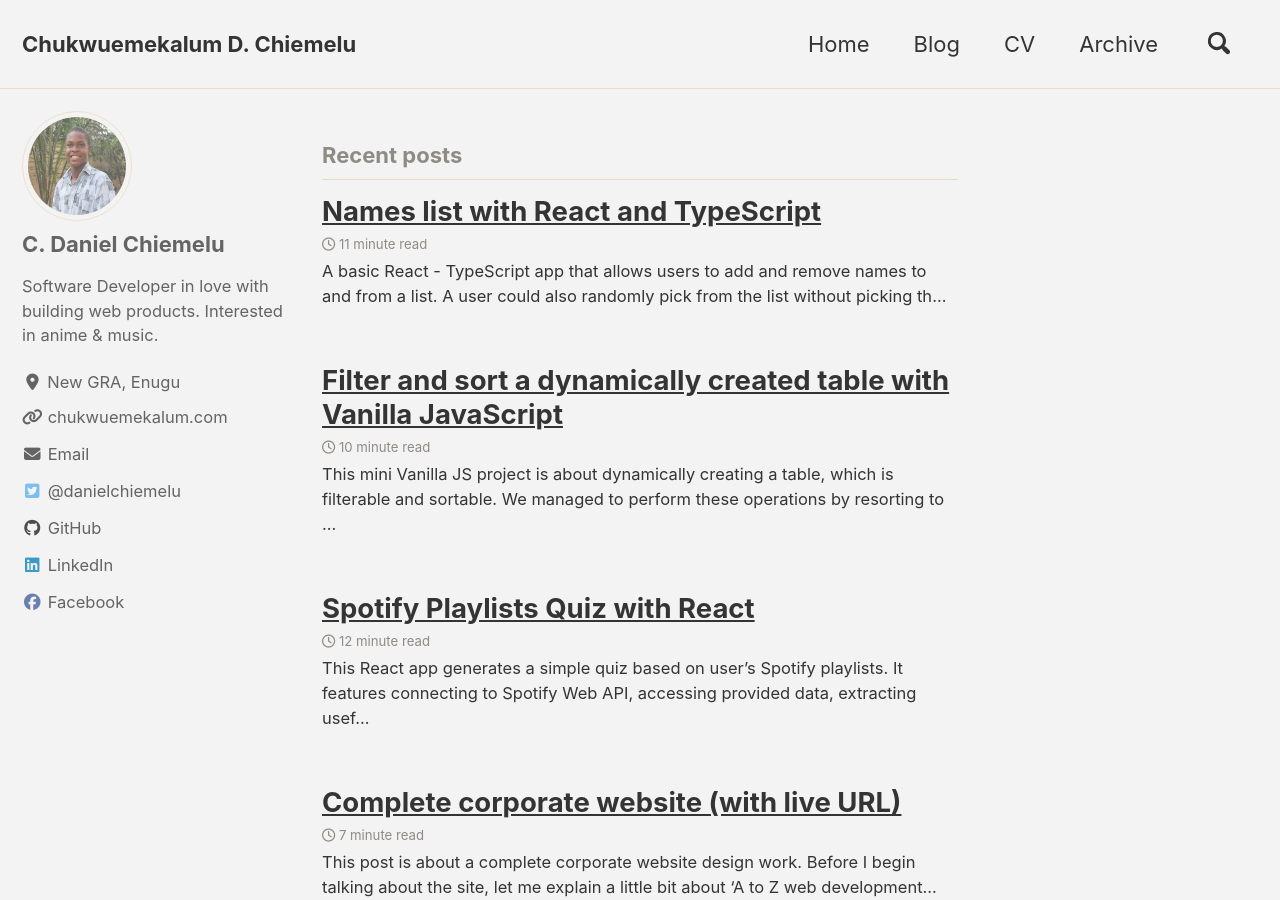
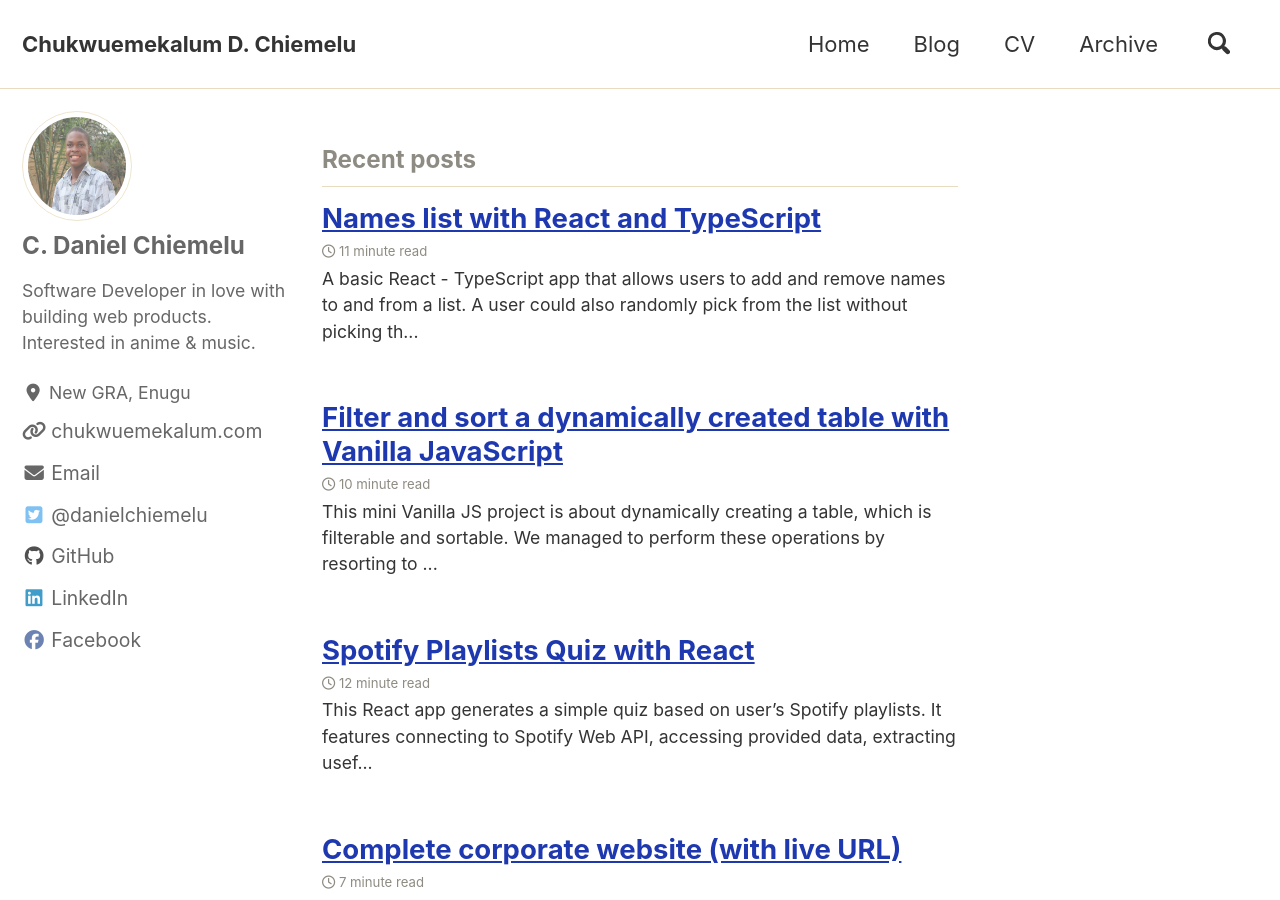
Before and after one commit to Chukwuemekalum/chukwuemekalum.github.io, a Jekyll site: the page built from index.html, in a window 1280 px wide and 900 px high. Built offline with Jekyll 4.4.1, drawn with Linux system fonts in a browser that asks for light colours; cached includes are drawn as plain includes; nearby versions of some CDN libraries; the list of posts is cut into pages by our own code.

Commit message:
New Changes

```diff
--- a/assets/css/main.scss
+++ b/assets/css/main.scss
@@ -6,29 +6,30 @@
 
 @import "minimal-mistakes/skins/{{ site.minimal_mistakes_skin | default: 'default' }}"; // skin
 
-// // Define colors
-// $brian-clicked-link: #265aeb;
-// $brian-unclicked-link: #1e38af;
-// $brian-creme: #fafafa;
-// $white: #ffffff;
-// $color-link-grey: #3E4245;
+// Define colors
+$brian-clicked-link: #265aeb;
+$brian-unclicked-link: #1e38af;
+$brian-creme: #fafafa;
+$white: #ffffff;
+$color-link-grey: #3E4245;
 
-// // Post headers
-// $link-color: $brian-unclicked-link;
+// Post headers
+$link-color: $brian-unclicked-link;
 
-// // Change background of website to creme. From: https://brianlovin.com/
-// $background-color: $white;
+// Change background of website to creme. From: https://brianlovin.com/
+$background-color: $white;
+$footer-background-color: #f3f3f3f3;
 
-// /* type scale */
-// $type-size-1: 2.441em !default;
-// $type-size-2: 1.953em !default;
-// $type-size-3: 1.563em !default;
-// $type-size-4: 1.25em !default;
-// $type-size-5: 1.1em !default;
-// $type-size-5b: 0.9em !default;
-// $type-size-6: 0.8em !default;
-// $type-size-7: 0.8em !default;
-// $type-size-8: 0.625em !default;
+/* type scale */
+$type-size-1: 2.441em !default;
+$type-size-2: 1.953em !default;
+$type-size-3: 1.563em !default;
+$type-size-4: 1.25em !default;
+$type-size-5: 1.1em !default;
+$type-size-5b: 0.9em !default;
+$type-size-6: 0.8em !default;
+$type-size-7: 0.8em !default;
+$type-size-8: 0.625em !default;
 
 
 @import "minimal-mistakes"; // main partials
```
